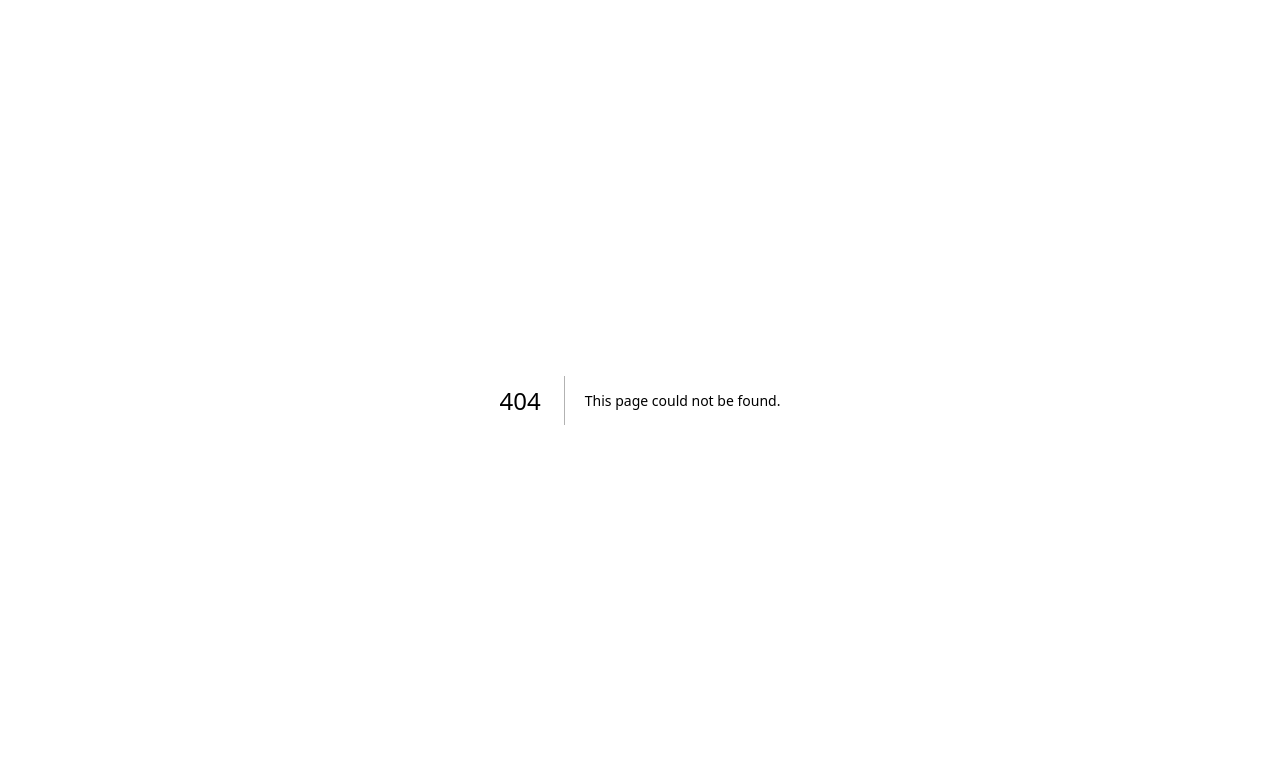
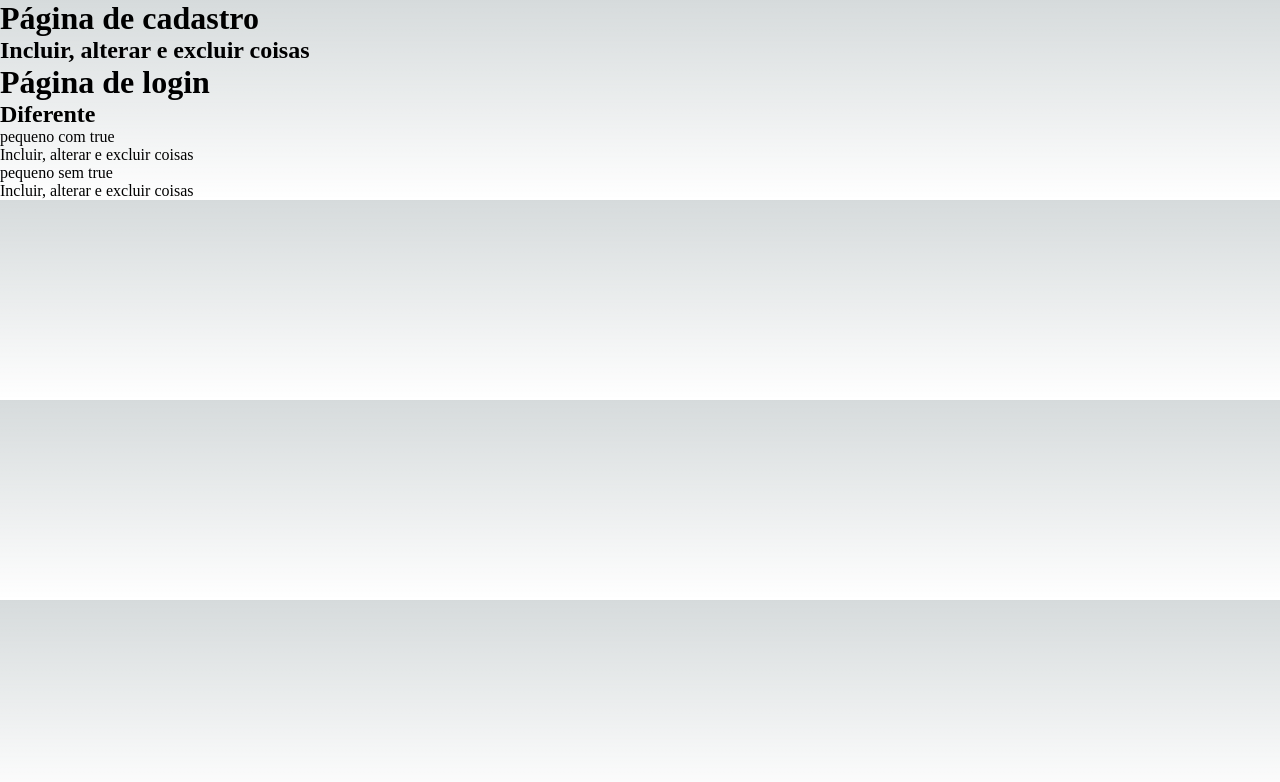
Before and after one commit to Bugmenn/Next, a Next.js app in the folder exercicios/: page /pasta_teste/jsx8 in a window 1280 px wide. Before the commit this address had no page. Shown: the top 782 px of the page. Built offline with nearby package versions, Linux system fonts and the light colour scheme.

Commit message:
modified:   exercicios/components/Titulo.jsx 	new file:   exercicios/css/integracao1.jsx 	new file:   exercicios/pages/pasta_teste/jsx8.jsx

```diff
--- a/exercicios/components/Titulo.jsx
+++ b/exercicios/components/Titulo.jsx
@@ -1,3 +1,19 @@
-export default function Titulo() {
+export default function Titulo(props) {
+
+    if (props.pequeno) {
+        return (
+            <>
+                <p>{props.principal}</p>
+                <p>{props.secundario}</p>
+            </>
+        )
+    } else {
+            return (
+                <>
+                    <h1>{props.principal}</h1>
+                    <h2>{props.secundario}</h2>
+                </>
+            )
+        }
 
 }
--- /dev/null
+++ b/exercicios/pages/pasta_teste/jsx8.jsx
@@ -0,0 +1,14 @@
+import Titulo from "@/components/Titulo"
+// utilizando o arquivo Titulo em outra pasta e mudando as informações
+export default function pegarOutraFunc() {
+    return (
+        <>
+            <Titulo principal="Página de cadastro" secundario="Incluir, alterar e excluir coisas"/>
+            <Titulo principal="Página de login" secundario="Diferente"/>
+            <Titulo principal="pequeno com true" secundario="Incluir, alterar e excluir coisas"
+            pequeno={true}/>
+            <Titulo principal="pequeno sem true" secundario="Incluir, alterar e excluir coisas"
+            pequeno/>
+        </>
+    )
+}
```
Also changed, not shown: exercicios/css/integracao1.jsx (added, +9 -0 lines).
